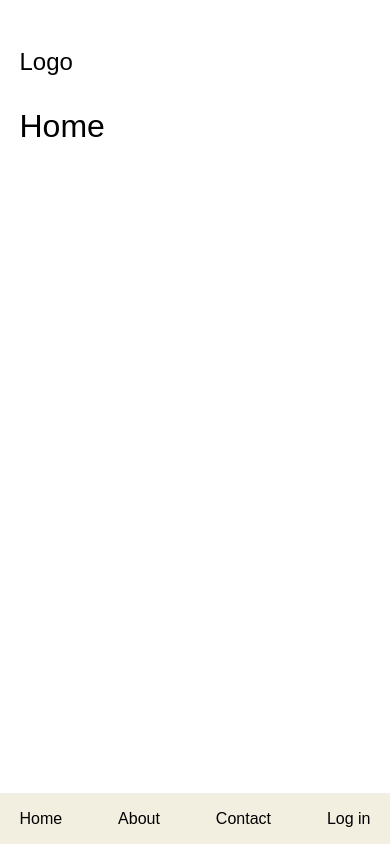
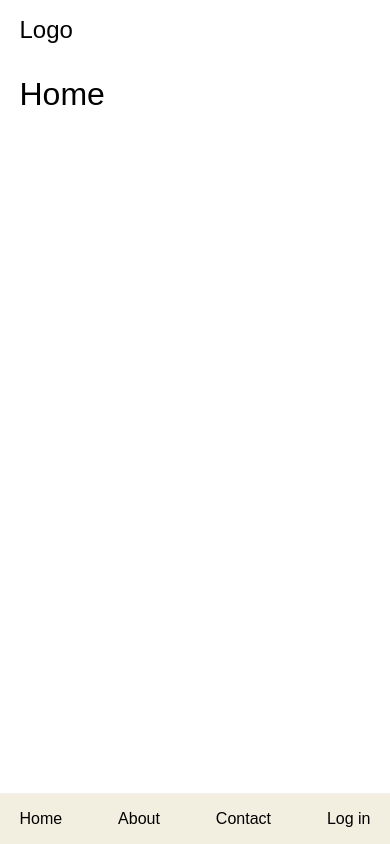
Before and after one commit to elishaking/react-responsive-bottom-navbar, a React (Create React App) app: page / in a window 390 px wide. Built offline with nearby package versions, Linux system fonts and the light colour scheme.

Commit message:
container

```diff
--- a/src/App.scss
+++ b/src/App.scss
@@ -15,3 +15,9 @@ h1 {
 .container {
   padding: 3em 5vw;
 }
+
+@media (max-width: 760px) {
+  .container {
+    padding: 1em 5vw;
+  }
+}
```
